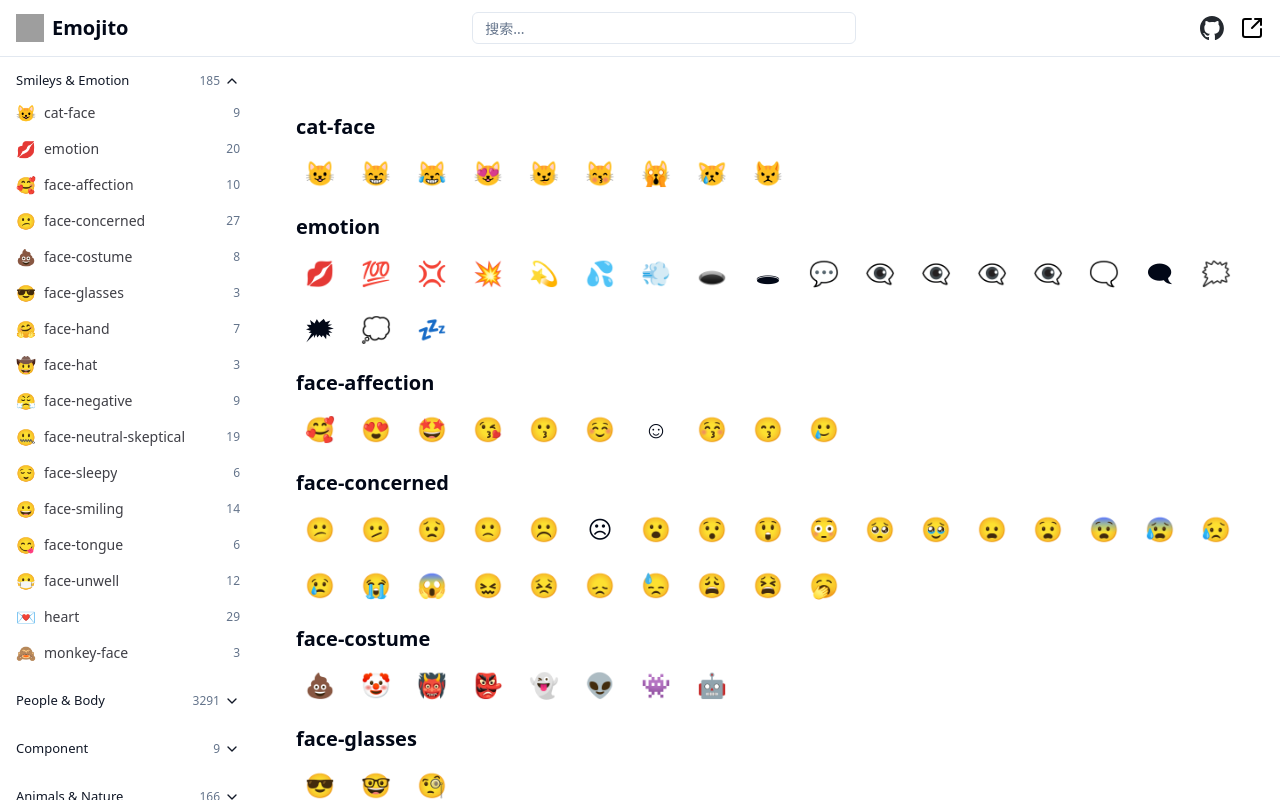
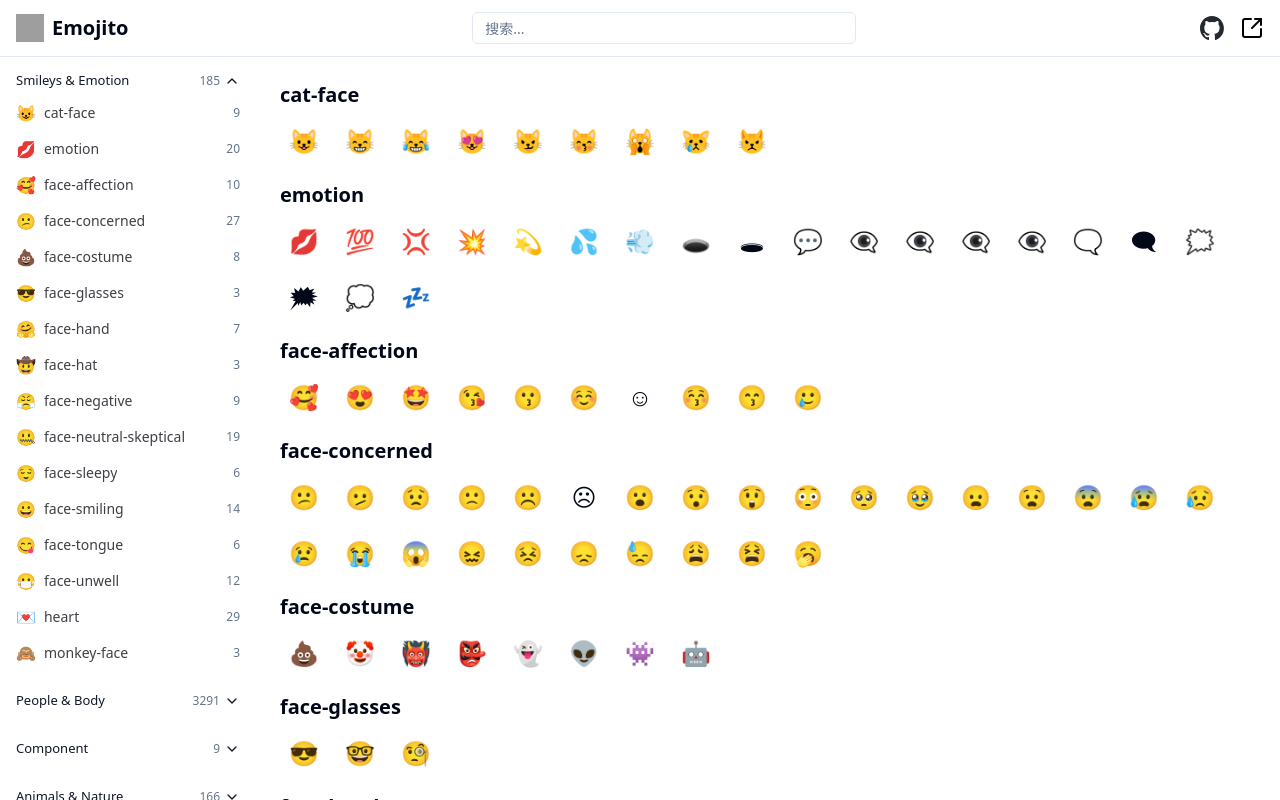
Before and after one commit to ChatGavin/emojito, a React (Vite) app in the folder apps/web/: page / in a window 1280 px wide. Built offline with nearby package versions, Linux system fonts and the light colour scheme; grey boxes are pictures that could not be loaded.

Commit message:
feat: 调整主页布局，优化侧边栏和内容区域的高度设置，提升页面适应性

```diff
--- a/apps/web/src/pages/index.jsx
+++ b/apps/web/src/pages/index.jsx
@@ -7,11 +7,11 @@ export function HomePage() {
   return (
     <div className="h-screen flex flex-col overflow-hidden">
       <Header />
-      <SidebarProvider className="flex-1">
+      <SidebarProvider className="flex-1 h-full">
         <div className="flex h-full">
           <Sider />
-          <div className="flex-1">
-            <main className="max-w-7xl mx-auto px-4 py-8">
+          <div className="flex-1 h-full">
+            <main className="h-full">
               <Content />
             </main>
           </div>
```
